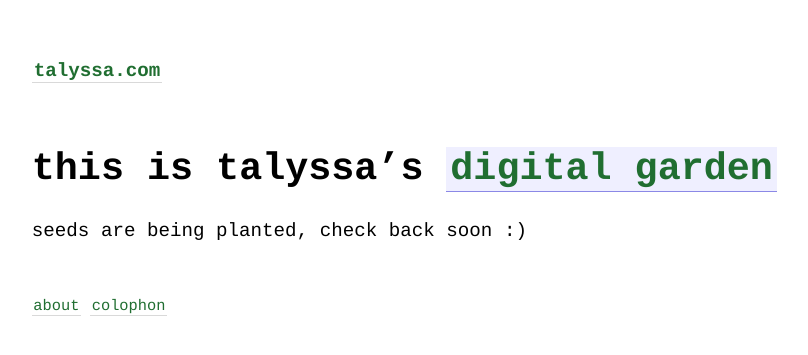
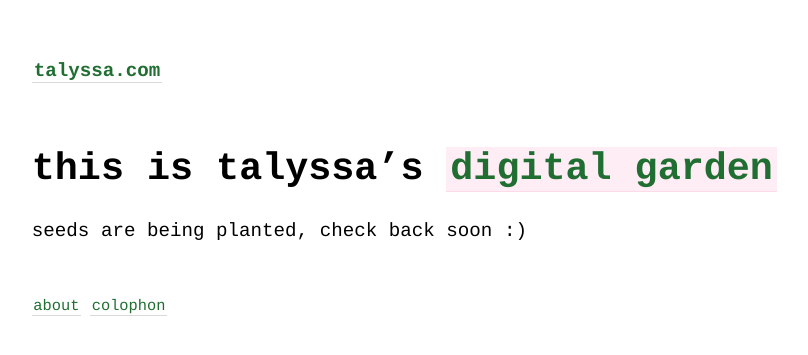
Before and after one commit to geminiworms/talyssagarden.github.io, a Jekyll site: the page built from _pages/index.md, in a window 1280 px wide. Shown: the top 355 px of the page, without its empty margins (45-853 px from the left). Built offline with Jekyll 4.4.1, drawn with Linux system fonts in a browser that asks for light colours.

Commit message:
change the ugly purple

```diff
--- a/_includes/link-previews.html
+++ b/_includes/link-previews.html
@@ -1,8 +1,8 @@
 <!-- That file is not particularly elegant. This will need a refactor at some point. -->
 <style>
   content a.internal-link {
-    border-color: #8b88e6;
-    background-color: #efefff;
+    border-color: #ffdbea;
+    background-color: #ffedf5;
   }
 
   #tooltip-wrapper {
```
